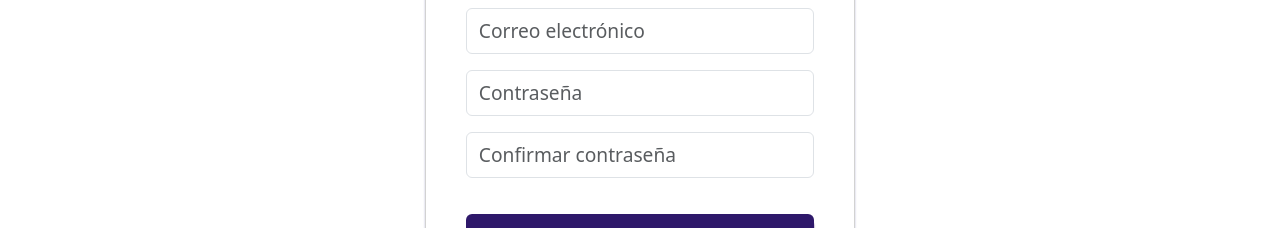
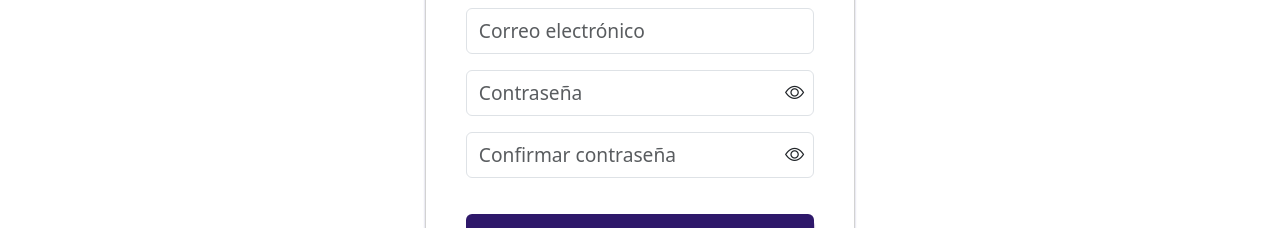
Before and after one commit to JohnArbaiza1/TechMarket-Frontend, a React (Vite) app: page /register in a window 1280 px wide. Shown: the part 310-538 px from the top of the page. Built offline with nearby package versions, Linux system fonts and the light colour scheme; a web font is replaced by a local one.

Commit message:
feat: agregando funcionalidad al formulario de registro

```diff
--- a/index.html
+++ b/index.html
@@ -6,6 +6,7 @@
     <meta name="viewport" content="width=device-width, initial-scale=1.0" />
     <title>TechMarket</title>
 
+    <link rel="stylesheet" href="https://cdnjs.cloudflare.com/ajax/libs/bootstrap-icons/1.8.1/font/bootstrap-icons.min.css">
     <link rel="preconnect" href="https://fonts.googleapis.com">
     <link rel="preconnect" href="https://fonts.gstatic.com" crossorigin>
     <link href="https://fonts.googleapis.com/css2?family=Raleway:ital,wght@0,100..900;1,100..900&family=Tektur:wght@400..900&display=swap" rel="stylesheet">
--- a/package.json
+++ b/package.json
@@ -10,6 +10,7 @@
     "preview": "vite preview"
   },
   "dependencies": {
+    "axios": "^1.8.4",
     "bootstrap": "^5.3.3",
     "motion": "^12.5.0",
     "react": "^19.0.0",
--- a/src/Auth/AuthContext.jsx
+++ b/src/Auth/AuthContext.jsx
@@ -1,4 +1,5 @@
 import React, { createContext, useState, useContext } from 'react';
+import authservice from '../Services/authservice';
 
 //Definimos el contexto
 const AuthContext = createContext();
@@ -10,12 +11,20 @@ export const AuthProvider = ({ children }) => {
     //función para iniciar sesión
     const login = () => setIsAuth(true);
 
-    //función para el registro de usuarios
-    const register = (username, email, password) =>{
-        // esto solo es de prueba acá iria lo de la API
-        console.log('Usuario registrado:', { username, email, password });
-        setIsAuth(true);
-    }
+    // Función para el registro de usuarios
+    const register = async (username, email, password) => {
+        try {
+            // Usamos el servicio para hacer la solicitud de registro
+            const data = await authservice.register(username, email, password);
+
+            // Si el registro es exitoso, seteamos el estado de autenticación
+            setIsAuth(true);
+            console.log('Usuario registrado:', data);
+        } catch (error) {
+            // Si hay un error, lo mostramos
+            console.error('Error al registrar el usuario:', error);
+        }
+    };
 
     //Función para cuando se cierra la sesión
     const logout = () => setIsAuth(false);
--- a/src/Auth/Register.jsx
+++ b/src/Auth/Register.jsx
@@ -12,11 +12,16 @@ const Register = () =>{
     const [email, setEmail] = useState('');
     const [password, setPassword] = useState('');
     const [confirmPassword, setConfirmPassword] = useState('');
+    const [errorMessage, setErrorMessage] = useState('');
+    const [successMessage, setSuccessMessage] = useState('');
     const { register } = useAuth(); // Usamos la función de registro del contexto
     const navigate = useNavigate(); // Usamos useNavigate para redirigir después del registro
+    // definimos dos estados para poder controlar la visibilidad de las contraseñas
+    const [showPassword, setShowPassword] = useState(false);
+    const [showConfirmPassword, setShowConfirmPassword] = useState(false);
 
 
-    const handleSubmit = (e) => {
+    const handleSubmit = async (e) => {
         e.preventDefault();
 
         //Pequeña Validación para confirmar la contraseña y que no hayan vampos vacios
@@ -30,14 +35,24 @@ const Register = () =>{
             return;
         }
 
+        try{
+            await register(username, email, password);
 
-        // Llamamos a la función de registro con los datos que se piden ingresar
-        register(username, email, password);
+            // Si el registro es exitoso, mostramos el mensaje de éxito
+            setSuccessMessage('Usuario registrado exitosamente.');
+            setErrorMessage('');
 
-        //Se encarga de redirigir al login después del registro
+            // Redirigimos a la página de login depues de unos segundos
+            setTimeout(() => {
                 navigate('/login');
+            }, 1000);
+
+        }catch(e){
+            // Si hay un error, mostramos el mensaje de error
+            setErrorMessage(e || 'Error al registrar el usuario.');
+            setSuccessMessage('');
+        }
     };
-
 
     return(
         <>
@@ -66,23 +81,39 @@ const Register = () =>{
                     </Form.Group>
 
                     <Form.Group className="mb-3" controlId="formBasicPassword">
+                            <div className="password-input-container">
                                 <Form.Control
-                            type="password"
+                                    type={showPassword ? "text" : "password"} // Cambia el tipo del input dependiendo de showPassword
                                     value={password}
                                     onChange={(e) => setPassword(e.target.value)}
                                     placeholder="Contraseña"
                                     className="custom-input"
                                 />
+                                <span
+                                    className="toggle-password"
+                                    onClick={() => setShowPassword(!showPassword)}
+                                >
+                                    <i className={`bi ${showPassword ? 'bi-eye-slash' : 'bi-eye'}`} />
+                                </span>
+                            </div>
                         </Form.Group>
 
                         <Form.Group className="mb-3" controlId="formConfirmPassword">
+                            <div className="password-input-container">
                                 <Form.Control
-                            type="password"
+                                    type={showConfirmPassword ? "text" : "password"} // Cambia el tipo del input dependiendo de showConfirmPassword
                                     value={confirmPassword}
                                     onChange={(e) => setConfirmPassword(e.target.value)}
                                     placeholder="Confirmar contraseña"
                                     className="custom-input"
                                 />
+                                <span
+                                    className="toggle-password"
+                                    onClick={() => setShowConfirmPassword(!showConfirmPassword)}
+                                >
+                                    <i className={`bi ${showConfirmPassword ? 'bi-eye-slash' : 'bi-eye'}`} />
+                                </span>
+                            </div>
                         </Form.Group>
                 </Form>
 
@@ -93,7 +124,6 @@ const Register = () =>{
         <Footer />
     </>
     )
-
 }
 
 export default Register;
--- a/src/Pages/Planes.jsx
+++ b/src/Pages/Planes.jsx
@@ -46,10 +46,6 @@ export function Planes(){
 
                     </CardPrice>
                 </div>
-
-
-
-
             </div>
 
             <Footer></Footer>
--- /dev/null
+++ b/src/Services/authservice.js
@@ -0,0 +1,35 @@
+//Importación la librería axios para hacer solicitudes HTTP
+import axios from "axios";
+
+//Parte donde se trabaja el registro de usuario con la API
+
+//Definimos una constante para almacenar la URL
+const register_url = 'http://localhost:8000/api/';
+
+const register = async(user_name, email, password ) =>{
+    try{
+        //Definimos la solicitud POST a la API para el registro del usuario
+        const response = await axios.post(`${register_url}register`,{
+            user_name,
+            email,
+            user_pass: password,
+        });
+
+        //Si la respuesta es exitosa devolvemos los datos
+        return response.data;
+
+    }catch(e){
+        // Si ocurre un error en la solicitud hacemos lo siguiente
+        if (e.response) {
+            //mostramos un mensaje de error que envía la API
+            throw e.response.data.message ||'Error al registrar el usuario';
+        } else {
+            // Si no hay respuesta del servidor mostramos el mensaje siguiente
+            throw 'Error al conectar con el servidor';
+        }
+    }
+}
+
+export default {
+    register
+}
--- a/src/Styles/login.css
+++ b/src/Styles/login.css
@@ -49,3 +49,22 @@
     text-decoration: none;
     color: #6A42C2;
 }
+
+
+/*Parte donde se trabaja los iconos para ver las contraseñas*/
+.password-input-container {
+    position: relative;
+}
+
+.custom-input {
+    padding-right: 40px; /* Deja espacio a la derecha para el ícono */
+}
+
+.toggle-password {
+    position: absolute;
+    top: 50%;
+    right: 10px; /* Ajusta la distancia entre el ícono y el borde derecho */
+    transform: translateY(-50%); /* Centra el ícono verticalmente */
+    cursor: pointer;
+    font-size: 1.2rem;
+}
```
Also changed, not shown: 1 other file (tests, documents, lock files or other folders). Lines whose indentation alone changed are shown as unchanged.
